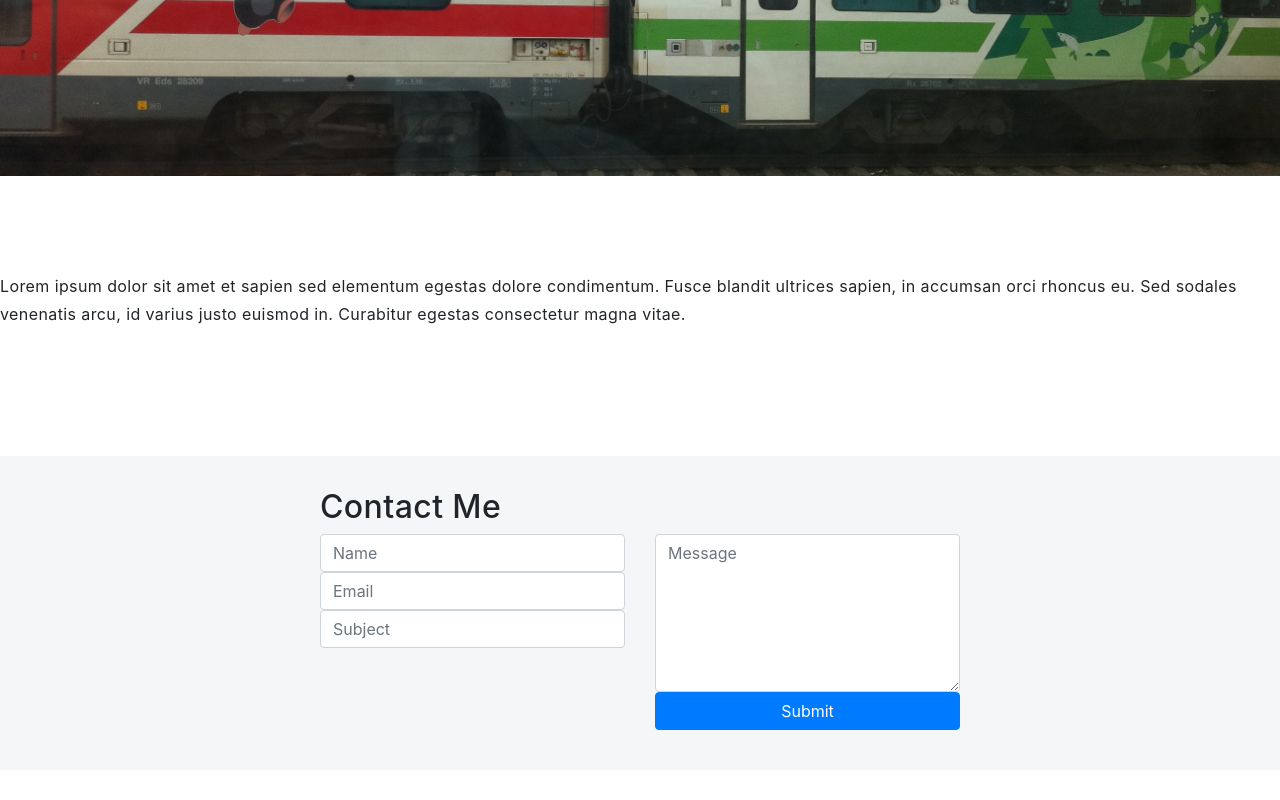
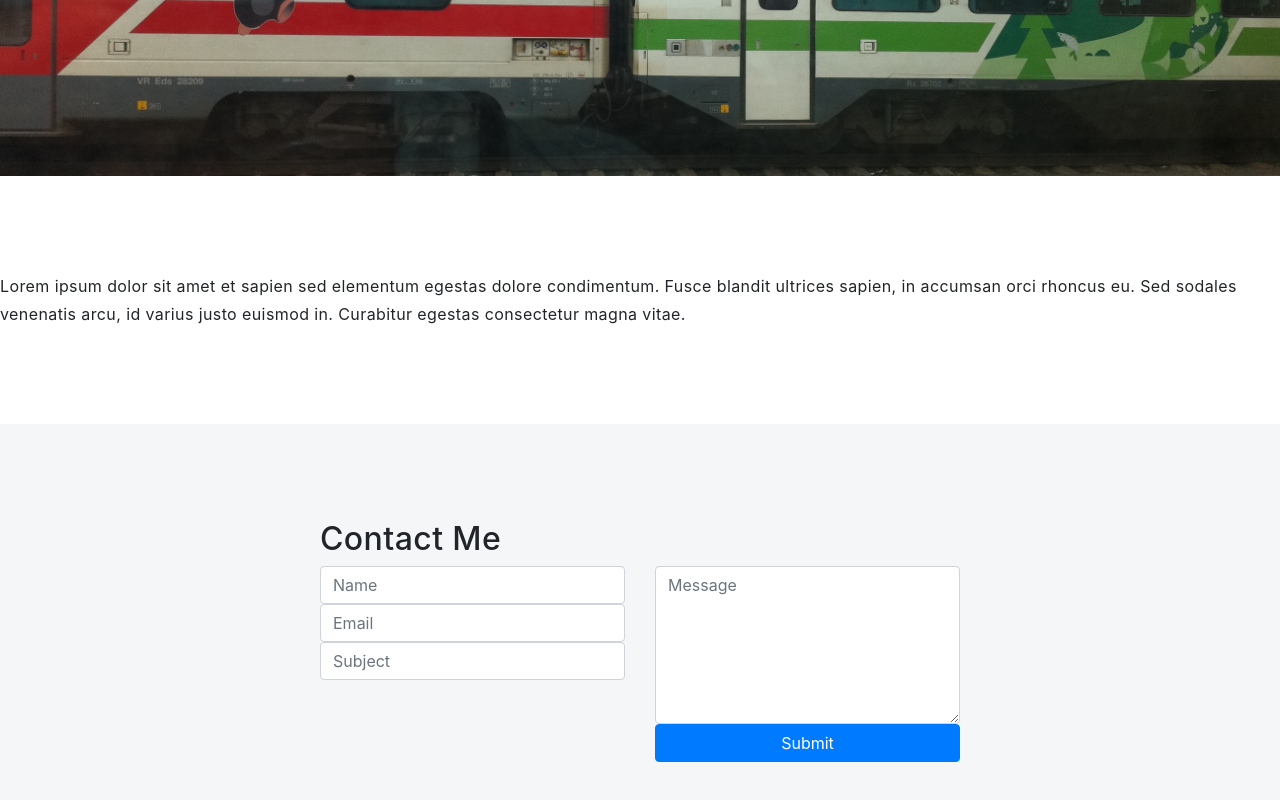
Before and after one commit to pwang86/react-website, a React app: page / in a window 1280 px wide. Shown: the part 224-1024 px from the top of the page. Before the commit the page ends 994 px from the top, so only its background shows below. Built offline with nearby package versions, Linux system fonts and the light colour scheme.

Commit message:
add form color

```diff
--- a/src/component/Contact.css
+++ b/src/component/Contact.css
@@ -1,9 +1,12 @@
 .contact{
-    padding: 2em 2em 2.5em 2em;
-    margin-top: 2em;
+    padding: 6em 0 6em 0;
     background: #f5f6f7;
+    position: relative;
 }
 .contact--content{
     width:40em;
     margin: 0 auto;
 }
+.contact--form{
+    background-color: #ffffff;
+}
```
